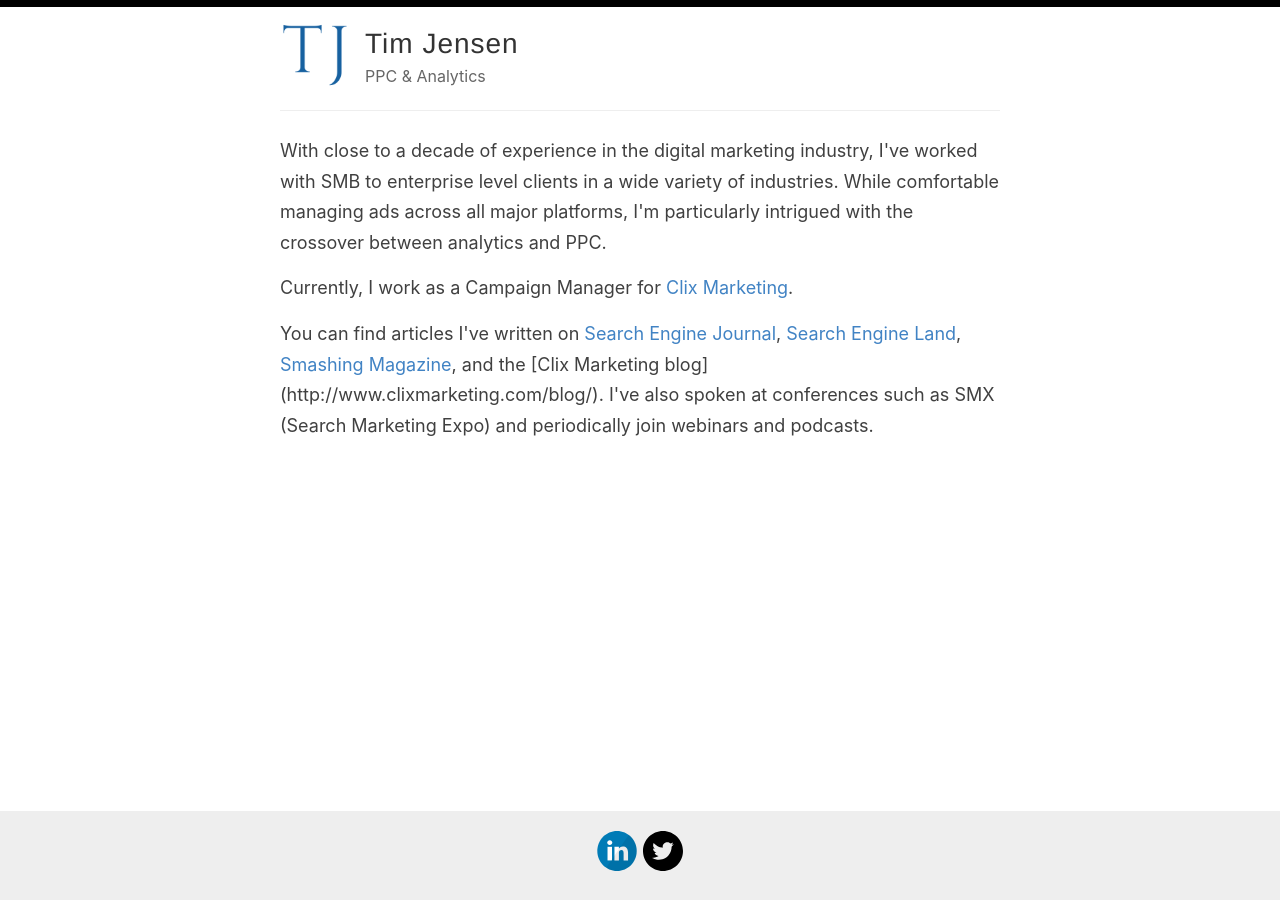
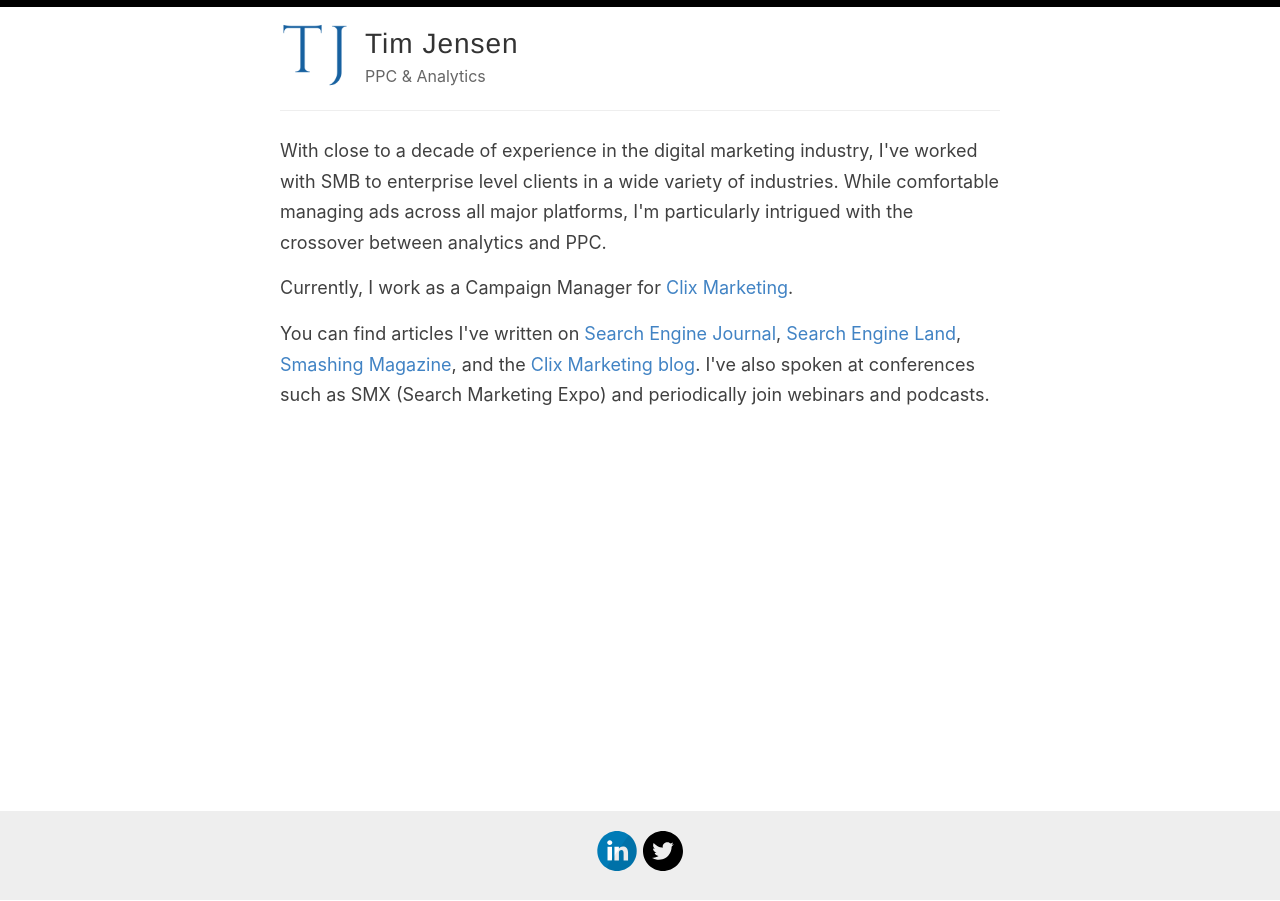
Before and after one commit to timothyjj/timothyjj.github.io, a Jekyll site: the page built from index.html, in a window 1280 px wide. Built offline with Jekyll 4.4.1, drawn with Linux system fonts in a browser that asks for light colours; the list of posts is cut into pages by our own code; some of the changed lines change nothing that is shown.

Commit message:
Update index

```diff
--- a/index.html
+++ b/index.html
@@ -7,4 +7,4 @@
 
 <p>Currently, I work as a Campaign Manager for <a href="http://clixmarketing.com">Clix Marketing</a>.</p>
 
-<p>You can find articles I've written on <a href="https://www.searchenginejournal.com/author/tim-jensen/" target="_blank">Search Engine Journal</a>, <a href="https://searchengineland.com/author/tim-jensen" target="_blank">Search Engine Land</a>, <a href="https://www.smashingmagazine.com/author/tim-jensen/" target="_blank"> Smashing Magazine</a>, and the [Clix Marketing blog](http://www.clixmarketing.com/blog/). I've also spoken at conferences such as SMX (Search Marketing Expo) and periodically join webinars and podcasts.</p>
+<p>You can find articles I've written on <a href="https://www.searchenginejournal.com/author/tim-jensen/" target="_blank">Search Engine Journal</a>, <a href="https://searchengineland.com/author/tim-jensen" target="_blank">Search Engine Land</a>, <a href="https://www.smashingmagazine.com/author/tim-jensen/" target="_blank"> Smashing Magazine</a>, and the <a href="http://www.clixmarketing.com/blog/" target="_blank">Clix Marketing blog</a>. I've also spoken at conferences such as SMX (Search Marketing Expo) and periodically join webinars and podcasts.</p>
```
